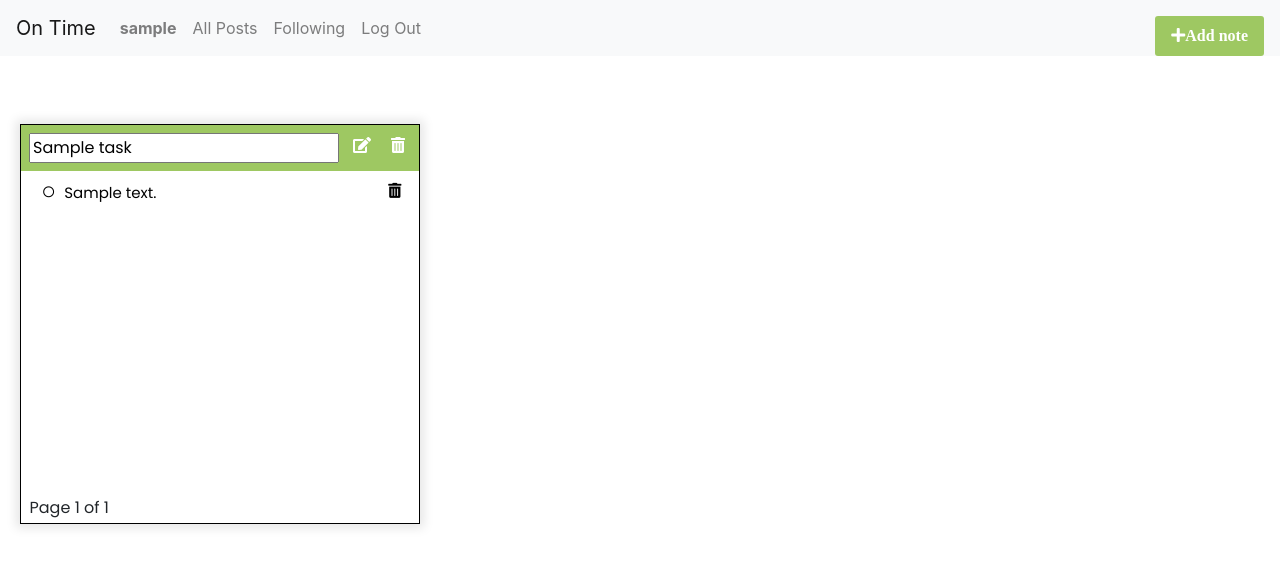
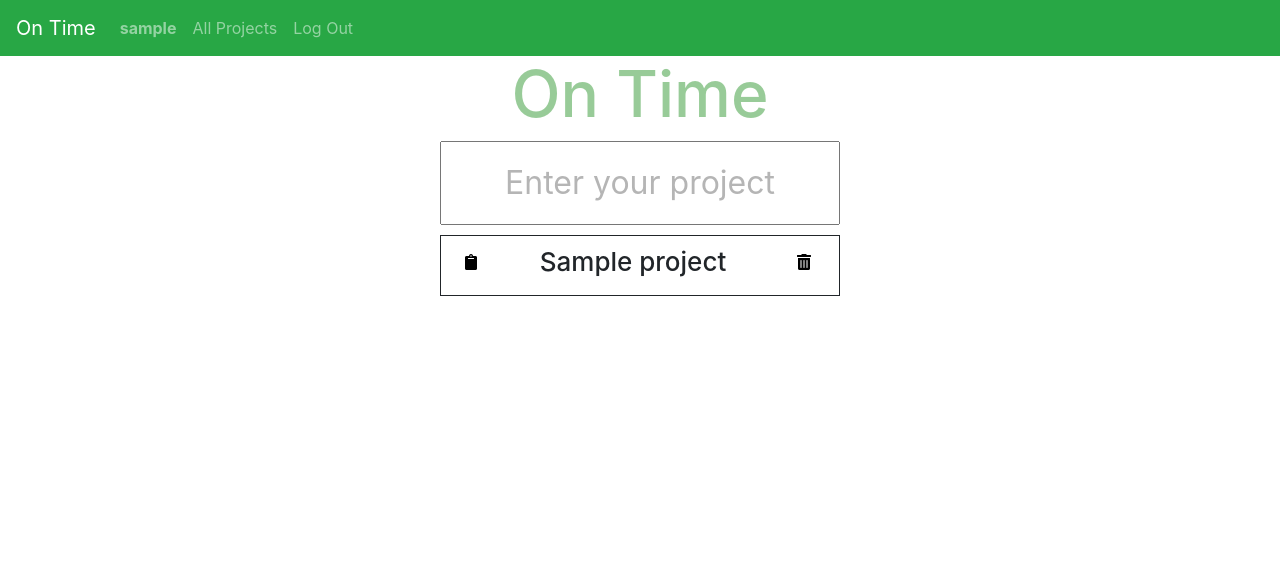
Before and after one commit to RyanBoomer30/OnTime, a Django app: page / in a window 1280 px wide. Shown: the top 567 px of the page. Run offline with Django 3.2, Linux system fonts and the light colour scheme; a user stored in the database is signed in; tables that the repository leaves empty hold one stand-in row (values such as "Sample post"); some libraries are stand-ins or nearby versions.

Commit message:
Final submission

```diff
--- a/Ontime/settings.py
+++ b/Ontime/settings.py
@@ -111,9 +111,9 @@ TIME_ZONE = 'UTC'
 
 USE_I18N = True
 
-USE_L10N = True
+USE_L10N = False
 
-USE_TZ = True
+USE_TZ = False
 
 
 # Static files (CSS, JavaScript, Images)
--- a/taskmanager/admin.py
+++ b/taskmanager/admin.py
@@ -2,6 +2,9 @@ from django.contrib import admin
 
 # Register your models here.
 from .models import *
+
+class ProjectAdmin(admin.ModelAdmin):
+    list_display = ("__str__")
 
 class TaskAdmin(admin.ModelAdmin):
     list_display = ("__str__")
@@ -9,5 +12,6 @@ class TaskAdmin(admin.ModelAdmin):
 class ListAdmin(admin.ModelAdmin):
     list_display = ("__str__")
 
+admin.site.register(Project)
 admin.site.register(Task)
 admin.site.register(List)
--- a/taskmanager/static/taskmanager/index.js
+++ b/taskmanager/static/taskmanager/index.js
@@ -1,82 +1,105 @@
 document.addEventListener('DOMContentLoaded', function(){
-    document.querySelectorAll('.add').forEach(button =>{
+    document.querySelectorAll('.check').forEach(button =>{
         button.onclick = function() {
-            addNewTask();
+            CheckToggle(this.dataset.project,this.dataset.task,this.dataset.list)
         }
     })
 })
 
-// function addNewTask(){
-//     fetch(`/createTask`)
-//     .then(response => response.json())
-//     .then(data =>{
-//         document.querySelector(`.asks`).innerHTML = data.task;
-//     })
-// }
+document.addEventListener('DOMContentLoaded', function(){
+    document.querySelectorAll('.delete').forEach(button =>{
+        button.onclick = function() {
+            DeletePost(this.dataset.project,this.dataset.task)
+        }
+    })
+})
 
-// const notes = JSON.parse(localStorage.getItem("notes"));
+document.addEventListener('DOMContentLoaded', function(){
+    document.querySelectorAll('.delete_list').forEach(button =>{
+        button.onclick = function() {
+            DeleteList(this.dataset.project,this.dataset.task, this.dataset.list)
+        }
+    })
+})
 
-// if (notes) {
-//     notes.forEach((note) => {
-//         addNewNote(note);
-//     });
-// }
+function DeletePost(project, task){
+    fetch(`/deleteTask/${project}/${task}`)
+    .then(response => response.json())
+    .then(data => {
+        var removeItem = document.getElementById(`${task}`)
+        removeItem.parentNode.removeChild(removeItem)
+    })
+}
 
-// function addNewNote(text = "") {
-//     const note = document.createElement("div");
-//     note.classList.add("note");
+function DeleteList(project, task, list){
+    fetch(`/deleteList/${project}/${task}/${list}`)
+    .then(response => response.json())
+    .then(data => {
+        var removeItem = document.getElementById(`${list}`)
+        removeItem.parentNode.removeChild(removeItem)
+    })
+}
 
-//     note.innerHTML = `
-//         <div class="notes">
-//             <div class="tools">
-//                 <input class="title" value="New Task">
-//                 <button class="edit"><i class="fas fa-edit"></i></button>
-//                 <button class="delete"><i class="fas fa-trash-alt"></i></button>
-//             </div>
-//         </div>
-//     `;
+function CheckToggle(project,task,list){
+    console.log(project, task, list);
+    fetch(`/toggleList/${project}/${task}/${list}`)
+    .then(response => response.json())
+    .then(data =>{
+        if (data.status == true){
+            document.querySelector(`#list_${task}_${list}`).innerHTML = `<i class="far fa-circle fa-xs" ></i>`;
+            document.querySelector(`#content_${task}_${list}`).style.textDecoration = "none";
+        }else{
+            document.querySelector(`#list_${task}_${list}`).innerHTML = `<i class="fas fa-circle fa-xs" ></i>`;
+            console.log(document.querySelector(`#content_${task}_${list}`).color)
+            document.querySelector(`#content_${task}_${list}`).style.textDecoration = "line-through";
+        }
+    })
+}
 
-//     console.log(text);
+// https://visjs.org/
+// DOM element where the Timeline will be attached
+window.onload = function() {
+    var container = document.getElementById('visualization');
+    var timeList = document.querySelectorAll('.infoDate'), i;
+    var titleList = document.querySelectorAll('.infoName'), i;
 
-//     const editBtn = note.querySelector(".edit");
-//     const deleteBtn = note.querySelector(".delete");
+    var timeSet = [];
+    var titleSet = [];
 
-//     const main = note.querySelector(".main");
-//     const textArea = note.querySelector("textarea");
+    for(var i = 0; i < timeList.length; i++){
+        timeSet.push(timeList[i].innerHTML);
+    }
 
-//     textArea.value = text;
-//     main.innerHTML = marked(text);
+    for(var i = 0; i < titleList.length; i++){
+        titleSet.push(titleList[i].innerHTML);
+    }
+    console.log(timeSet)
+    console.log(titleSet)
 
-//     editBtn.addEventListener("click", () => {
-//         main.classList.toggle("hidden");
-//         textArea.classList.toggle("hidden");
-//     });
+    var items = new vis.DataSet();
+    var itemList = [];
 
-//     deleteBtn.addEventListener("click", () => {
-//         note.remove();
+    for(var i = 0; i < titleList.length; i++){
+        var dict = {
+            id: i,
+            content: titleSet[i],
+            start: timeSet[i]
+        }
+        itemList.push(dict)
+    }
 
-//         updateLS();
-//     });
+    items.add(itemList)
 
-//     textArea.addEventListener("input", (e) => {
-//         const { value } = e.target;
-//         console.log(value)
-//         main.innerHTML = marked(value);
+    // Configuration for the Timeline
+    var options = {
+        locale: 'en',
+        moment: function(date) {
+            return vis.moment(date).utc();
+        },
+        // horizontalScroll: false,
 
-//         updateLS();
-//     });
+    };
 
-//     document.querySelector('#tasks').append(note);
-// }
-
-// function updateLS() {
-//     const notesText = document.querySelectorAll("textarea");
-
-//     const notes = [];
-
-//     notesText.forEach((note) => {
-//         notes.push(note.value);
-//     });
-
-//     localStorage.setItem("notes", JSON.stringify(notes));
-// }
+    // Create a Timeline
+    var timeline = new vis.Timeline(container, items, options);
+}
--- a/taskmanager/static/taskmanager/style.css
+++ b/taskmanager/static/taskmanager/style.css
@@ -4,12 +4,26 @@
     box-sizing: border-box;
 }
 
-.nextBody {
+#navbar{
+    background-color: red;
+}
+
+.vis-item{
+    font-size: 10px;
+    top: 2px;
+}
+
+.vis-text{
+    font-size: 12px;
+
+}
+
+.taskBody {
     display: flex;
     flex-wrap: wrap;
     font-family: "Poppins", sans-serif;
     margin: 0;
-    padding-top: 3rem;
+    /* padding-top: 3rem; */
 }
 
 .add {
@@ -20,7 +34,7 @@
     cursor: pointer;
     padding: 0.5rem 1rem;
     position: fixed;
-    top: 1rem;
+    top: 0.5rem;
     right: 1rem;
 }
 
@@ -30,7 +44,6 @@
     align-items: center;
     border:1px solid black;
     background-color: #fff;
-    box-shadow: 0 0 10px 4px rgba(0, 0, 0, 0.1);
     margin: 20px;
     height: 400px;
     width: 400px;
@@ -51,24 +64,6 @@
     font-size: 1rem;
     margin-left: 0.5rem;
 }
-
-/* .note .main {
-    background-color: #eee;
-    overflow: hidden;
-    height: 355px;
-    width: 100%;
-}
-
-.note textarea {
-    outline: none;
-    font-family: inherit;
-    font-size: 1.2rem;
-    border: none;
-    height: 350px;
-    width: 100%;
-    overflow:hidden;
-}
-*/
 
 .note .hidden {
     display: none;
@@ -118,3 +113,56 @@
     position: relative;
     height: 400px;
 }
+
+h1{
+    font-size: 4rem;
+    text-align: center;
+    opacity: 0.4;
+    color: green;
+}
+
+.input{
+    width: 400px;
+    max-width: 100%;
+    margin: auto;
+}
+
+.create_project{
+    font-size: 2rem;
+    padding: 1rem 2rem;
+    display: block;
+    width: 100%;
+}
+
+.create_project::placeholder {
+    color: #b5b5b5;
+    text-align: center;
+}
+
+h3{
+    font-size: 26px;
+    width: 300px;
+}
+
+.projects{
+    padding: 10px;
+    width: 400px;
+    font-size: 20px;
+    border-style: solid;
+    margin: auto;
+    margin-top: 10px;
+    border-width: 1px;
+    display: flex;
+    text-align: center;
+    justify-content: flex-start;
+}
+
+.projects button {
+    background-color: transparent;
+    border: none;
+    color: black;
+    cursor: pointer;
+    font-size: 1rem;
+    margin-left: 0.5rem;
+
+}
--- a/taskmanager/templates/taskmanager/index.html
+++ b/taskmanager/templates/taskmanager/index.html
@@ -4,7 +4,6 @@
 {% block script %}
     <meta charset="UTF-8" />
     <meta name="viewport" content="width=device-width, initial-scale=1.0" />
-    <title>Notes App</title>
     <link
         rel="stylesheet"
         href="https://cdnjs.cloudflare.com/ajax/libs/font-awesome/5.14.0/css/all.min.css"
@@ -13,74 +12,23 @@
     <script src="{% static 'taskmanager/index.js' %}"></script>
 {% endblock %}
 
-{% block nextBody %}
-    <div>
-        <form action="{% url 'createTask' %}" method = "POST">
+{% block body %}
+    <h1>On Time</h1>
+    <form action="{% url 'createProject' %}" class="input" method="POST">
         {% csrf_token %}
-            <button class="add" id="add">
-                <i class="fas fa-plus">Add note</i>
-            </button>
+        <input id="input" type="text" name="title" class="create_project" placeholder="Enter your project" required>
     </form>
-    </div>
-    {% for task in task %}
-    <div class="note" id="{{ task.id }}">
-        <div class="notes">
-            <div class="tools">
-                <form action="{% url 'editTask' task.id%}" method = "POST" class="task_title" >
+    {% for projects in project %}
+        <div class="projects" id="projects">
+            <form action="{% url 'viewProject' projects.id %}" method = "POST">
                 {% csrf_token %}
-                    <input type="text" class="task_title"  id="title_{{ task.id }}" name="title" value="{{ task.title }}">
+                <button class="delete"><i class="fas fa-clipboard"></i></button>
             </form>
-                <form action="{% url 'createList' task.id%}" method = "POST">
-                    {% csrf_token %}
-                    <button class="edit"><i class="fas fa-edit"></i></button>
-                </form>
-                <form action="{% url 'deleteTask' task.id%}" method = "POST">
-                    {% csrf_token %}
-                    <button class="delete"><i class="fas fa-trash-alt"></i></button>
-                </form>
-            </div>
-            <div class="task_list" id="list_{{ task.id }}">
-                {% for id, i in list.items %}
-                    {% if id == task.id %}
-                        {% for list in i%}
-                        <div class="list_item">
-                            <form action="{% url 'toggleList' task.id list.id%}" method = "POST">
-                                {% csrf_token %}
-                                <button class="check"><i class="far fa-circle fa-xs" ></i></button>
-                            </form>
-                            <form action="{% url 'editList' task.id list.id %}" method = "POST">
-                                {% csrf_token %}
-                                <input type="text" class="list_content"  id="list_{{ list.id }}" name="title" value="{{ list.content }}">
-                            </form>
-                            <form action="{% url 'deleteList' task.id list.id%}" method = "POST">
+            <h3>{{ projects.name }}</h3>
+            <form action="{% url 'deleteProject' projects.id %}" method = "POST">
                 {% csrf_token %}
                 <button class="delete"><i class="fas fa-trash-alt"></i></button>
             </form>
         </div>
     {% endfor %}
-
-                    {% endif %}
-                {% endfor %}
-            </div>
-            {% for id, list in list.items %}
-                {% if id == task.id %}
-                <h6 class="page" style="border-style: hidden;">
-                    {% if list.has_previous %}
-                        &nbsp; <a href="?page={{ list.previous_page_number }}">previous</a>
-                    {% endif %}
-
-                    &nbsp; Page {{ list.number }} of {{ list.paginator.num_pages }}
-
-                    {% if list.has_next %}
-                        &nbsp; <a href="?page={{ list.next_page_number }}">next</a>
-                    {% endif %}
-                </h6>
-                {% endif %}
-            {% endfor %}
-        </div>
-    </div>
-    {% endfor %}
-    <div class=tasks>
-
-    </div>
 {% endblock %}
--- a/taskmanager/templates/taskmanager/layout.html
+++ b/taskmanager/templates/taskmanager/layout.html
@@ -11,7 +11,7 @@
     </head>
     <body>
 
-        <nav class="navbar navbar-expand-lg navbar-light bg-light">
+        <nav class="navbar navbar-expand-lg navbar-dark bg-success">
             <a class="navbar-brand" href="#">On Time</a>
 
             <div>
@@ -21,13 +21,12 @@
                         <a class="nav-link" href="#"><strong>{{ user.username }}</strong></a>
                     </li>
                 {% endif %}
-                <li class="nav-item">
-                  <a class="nav-link" href="{% url 'index' %}">All Posts</a>
-                </li>
                 {% if user.is_authenticated %}
                     <li class="nav-item">
-                        <a class="nav-link" href="#">Following</a>
+                        <a class="nav-link" href="{% url 'index' %}">All Projects</a>
                     </li>
+                {% endif %}
+                {% if user.is_authenticated %}
                     <li class="nav-item">
                         <a class="nav-link" href="{% url 'logout' %}">Log Out</a>
                     </li>
@@ -46,8 +45,8 @@
             {% block body %}
             {% endblock %}
         </div>
-        <div class="nextBody">
-            {% block nextBody %}
+        <div class="taskBody">
+            {% block taskBody %}
             {% endblock %}
         </div>
     </body>
--- a/taskmanager/urls.py
+++ b/taskmanager/urls.py
@@ -7,11 +7,14 @@ urlpatterns = [
     path("login", views.login_view, name="login"),
     path("logout", views.logout_view, name="logout"),
     path("register", views.register, name="register"),
-    path("createTask", views.createTask, name="createTask"),
-    path("editTask/<int:task_id>", views.editTask, name="editTask"),
-    path("deleteTask/<int:task_id>", views.deleteTask, name="deleteTask"),
-    path("createList/<int:task_id>", views.createList, name="createList"),
-    path("editList/<int:task_id>/<int:list_id>", views.editList, name="editList"),
-    path("deleteList/<int:task_id>/<int:list_id>", views.deleteList, name="deleteList"),
-    path("toggleList/<int:task_id>/<int:list_id>", views.toggleList, name="toggleList"),
+    path("createProject", views.createProject, name="createProject"),
+    path("viewProject/<int:project_id>", views.viewProject, name="viewProject"),
+    path("deleteProject/<int:project_id>", views.deleteProject, name="deleteProject"),
+    path("createTask/<int:project_id>", views.createTask, name="createTask"),
+    path("editTask/<int:project_id>/<int:task_id>", views.editTask, name="editTask"),
+    path("deleteTask/<int:project_id>/<int:task_id>", views.deleteTask, name="deleteTask"),
+    path("createList/<int:project_id>/<int:task_id>", views.createList, name="createList"),
+    path("editList/<int:project_id>/<int:task_id>/<int:list_id>", views.editList, name="editList"),
+    path("deleteList/<int:project_id>/<int:task_id>/<int:list_id>", views.deleteList, name="deleteList"),
+    path("toggleList/<int:project_id>/<int:task_id>/<int:list_id>", views.toggleList, name="toggleList"),
 ]
--- a/taskmanager/views.py
+++ b/taskmanager/views.py
@@ -4,25 +4,53 @@ from django.http import HttpResponse, HttpResponseRedirect, JsonResponse
 from django.shortcuts import render
 from django.urls import reverse
 from django.core.paginator import Paginator
+import json
 
 from .models import *
 
 def index(request):
     user = request.user
-    if User.objects.all():
-        tasks = Task.objects.filter(user=user)
-        lists = dict()
-        for i in tasks:
-            all_list = i.todo.order_by('-createdTime')
-            paginator = Paginator(all_list, 7)
-            page_number = request.GET.get('page')
-            lists[i.id] = paginator.get_page(page_number)
+    if user.is_anonymous:
+        return HttpResponseRedirect(reverse("login"))
+    else:
+        project = Project.objects.filter(user=user)
         return render(request, "taskmanager/index.html",{
-            'task': tasks,
-            'list': lists
+            'project': project,
         })
-    else:
-        return HttpResponseRedirect(reverse("login"))
+
+def createProject(request):
+    if request.method == "POST":
+        name = request.POST.get("title", "")
+        project = Project.objects.create(
+            user = request.user,
+            name = name
+        )
+        project.save()
+        return HttpResponseRedirect(reverse("index"))
+
+
+def viewProject(request, project_id):
+    user = request.user
+    project = Project.objects.get(id=project_id)
+    tasks = project.projects.all()
+    lists = dict()
+
+    for i in tasks:
+        all_list = i.todo.order_by('-createdTime')
+        paginator = Paginator(all_list, 7)
+        page_number = request.GET.get('page')
+        lists[i.id] = paginator.get_page(page_number)
+    return render(request, "taskmanager/project.html",{
+        'project_id': project_id,
+        'task': tasks,
+        'list': lists
+    })
+
+def deleteProject(request, project_id):
+    user = request.user
+    project = Project.objects.get(id=project_id)
+    project.delete()
+    return HttpResponseRedirect(reverse("index"))
 
 def login_view(request):
     if request.method == "POST":
@@ -75,52 +103,68 @@ def register(request):
     else:
         return render(request, "taskmanager/register.html")
 
-def createTask(request):
-    task = Task.objects.create(user=request.user)
-    task.save()
-    return HttpResponseRedirect(reverse("index"))
+def createTask(request, project_id):
+    project = Project.objects.get(id=project_id)
+    task = Task.objects.create()
+    project.projects.add(task)
+    project.save()
+    return HttpResponseRedirect(reverse('viewProject', args=(project_id, )))
 
-def editTask(request, task_id):
-    task = Task.objects.get(id=task_id)
+def editTask(request, project_id, task_id):
+    project = Project.objects.get(id=project_id)
+    task = project.projects.get(id=task_id)
     editVersion = request.POST.get("title", "")
     task.title = editVersion
     task.save()
-    return HttpResponseRedirect(reverse("index"))
+    return HttpResponseRedirect(reverse('viewProject', args=(project_id, )))
 
-def deleteTask(request, task_id):
-    task = Task.objects.get(id=task_id)
+def deleteTask(request, project_id, task_id):
+    project = Project.objects.get(id=project_id)
+    task = project.projects.get(id=task_id)
     task.delete()
-    return HttpResponseRedirect(reverse("index"))
+    return JsonResponse({
+        'task': "Placeholder"
+    })
 
-def createList(request, task_id):
-    task = Task.objects.get(id=task_id)
+def createList(request, project_id, task_id):
+    project = Project.objects.get(id=project_id)
+    task = project.projects.get(id=task_id)
     default = List.objects.create()
     task.todo.add(default)
     task.save()
-    return HttpResponseRedirect(reverse("index"))
+    return HttpResponseRedirect(reverse('viewProject', args=(project_id, )))
 
-def editList(request, task_id, list_id):
-    task = Task.objects.get(id=task_id)
+def editList(request, project_id, task_id, list_id):
+    project = Project.objects.get(id=project_id)
+    task = project.projects.get(id=task_id)
     taskList = task.todo.get(id=list_id)
     editTask = request.POST.get("title", "")
     taskList.content = editTask
     taskList.save()
-    return HttpResponseRedirect(reverse("index"))
+    return HttpResponseRedirect(reverse('viewProject', args=(project_id, )))
 
-def deleteList(request, task_id, list_id):
-    task = Task.objects.get(id=task_id)
+def deleteList(request, project_id, task_id, list_id):
+    project = Project.objects.get(id=project_id)
+    task = project.projects.get(id=task_id)
     taskList = task.todo.get(id=list_id)
     taskList.delete()
-    return HttpResponseRedirect(reverse("index"))
+    return JsonResponse({
+        'task': "Placeholder"
+    })
 
 
-def toggleList(request, task_id, list_id):
-    task = Task.objects.get(id=task_id)
+def toggleList(request, project_id, task_id, list_id):
+    project = Project.objects.get(id=project_id)
+    task = project.projects.get(id=task_id)
     taskList = task.todo.get(id=list_id)
+    status = True
     if taskList.status == True:
         taskList.status = False
         taskList.save()
+        status = False
     else:
         taskList.status = True
         taskList.save()
-    return HttpResponse(taskList.status)
+    return JsonResponse({
+        'status': status
+    })
```
Also changed, not shown: taskmanager/models.py (+15 -8 lines), taskmanager/templates/taskmanager/project.html (added, +90 -0 lines), taskmanager/migrations/0001_initial.py (added), taskmanager/migrations/__init__.py (added). Lines whose indentation alone changed are shown as unchanged.
